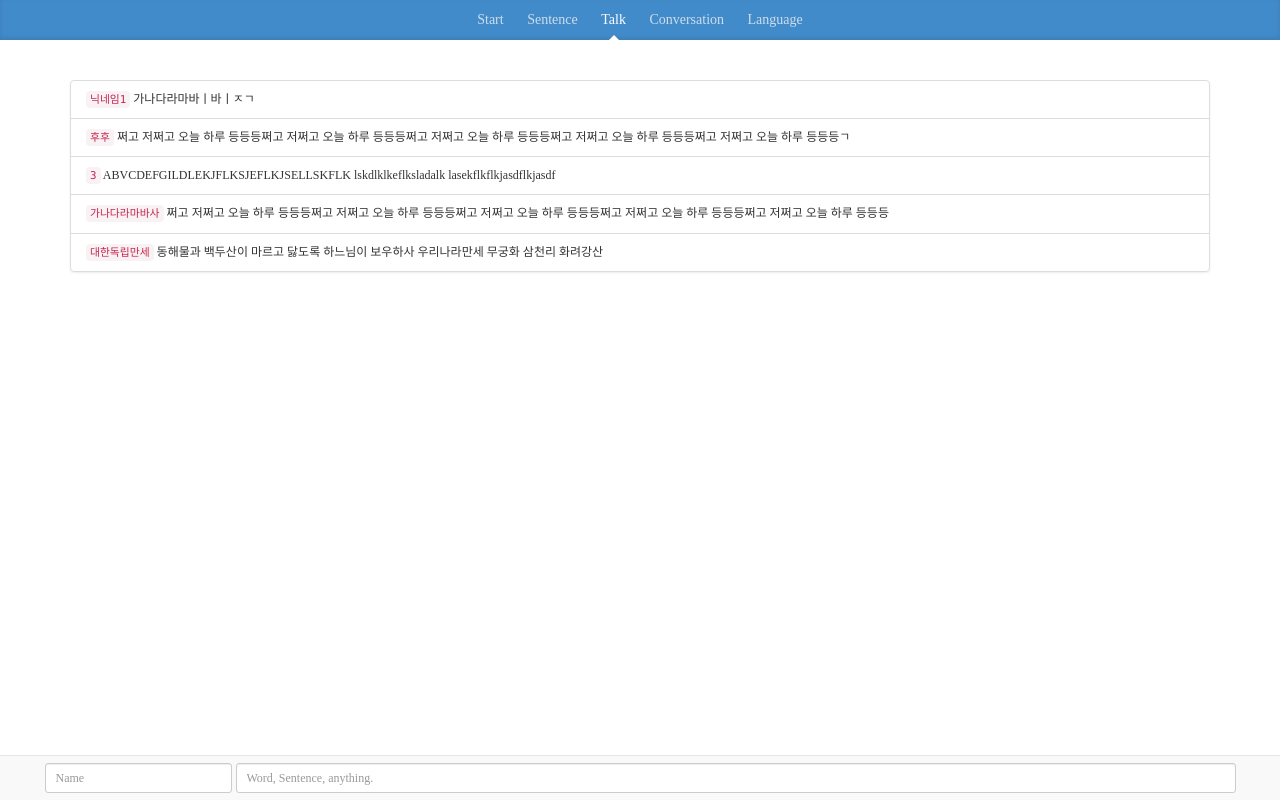
After one commit to skylogin/CloudBridge, a web app: file talk.html in a window 1280 px wide. The commit adds this page. Run offline with its HTML, style and script files only (its server is not run), Linux system fonts and the light colour scheme; some web fonts are replaced.

Commit message:
modify some css. and add a talk page

```diff
--- a/resource/css/sentence.css
+++ b/resource/css/sentence.css
@@ -21,9 +21,13 @@
 	width:100%;
 	float:left;
 }
-.list-group ol{
+.list-group ul{
 	text-align: left;
 	font-size:12px;
+}
+
+.list-group-item-heading{
+	cursor: pointer;
 }
 
 .leftContent{
--- /dev/null
+++ b/resource/css/talk.css
@@ -0,0 +1,4 @@
+.list-group{
+	text-align: left;
+	font-size:12px;
+}
--- a/resource/js/constants.js
+++ b/resource/js/constants.js
@@ -1,8 +1,8 @@
 var CONSTANT = function(){
 	var message = {
 		url1		: "./index.html?langFlag=en",
-		url2		: "././sentence.html?langFlag=en",
-		url3		: "",
+		url2		: "./sentence.html?langFlag=en",
+		url3		: "./talk.html?langFlag=en",
 		url4		: "",
 		title		: "CloudBridge",
 		menu1		: "Start",
@@ -12,11 +12,12 @@ var CONSTANT = function(){
 		lang		: "Language",
 		id 	    	: "Email",
 		pw			: "Password",
+		pwConfirm 	: "Confirm PW",
 		signin	 	: "Sign in",
 		signup		: "Sign up",
 		nick		: "Name",
 		message		: "Word, Sentence, anything.",
-		clickMessage: "If you <code>click</code>, you can enter a comment.",
+		clickMessage: "If you <code>click</code> a article, you can enter a comment.",
 		label1		: "RE:",
 		label2		: "",
 		label3		: "",
@@ -30,7 +31,7 @@ var CONSTANT = function(){
 	var message_ko = {
 		url1		: "./index.html?langFlag=ko",
 		url2		: "./sentence.html?langFlag=ko",
-		url3		: "",
+		url3		: "./talk.html?langFlag=ko",
 		url4		: "",
 		title		: "구름다리",
 		menu1		: "시작",
@@ -40,11 +41,12 @@ var CONSTANT = function(){
 		lang		: "나랏말",
 		id 	    	: "이메일주소",
 		pw			: "비밀번호",
+		pwConfirm 	: "비밀번호 확인",
 		signin	 	: "로그인",
 		signup		: "가입하기",
 		nick		: "이름",
 		message		: "단어, 문장, 어떤 것이라도.",
-		clickMessage: "<code>클릭</code>하면 댓글을 입력할 수 있습니다.",
+		clickMessage: "본문을 <code>클릭</code>하면 댓글을 입력할 수 있습니다.",
 		label1		: "댓글:",
 		label2		: "",
 		label3		: "",
@@ -73,7 +75,7 @@ function getParameterByName(name) {
     name = name.replace(/[\[]/, "\\[").replace(/[\]]/, "\\]");
     var regex = new RegExp("[\\?&]" + name + "=([^&#]*)"),
         results = regex.exec(location.search);
-    return results === null ? "" : decodeURIComponent(results[1].replace(/\+/g, " "));
+    return results === null ? "en" : decodeURIComponent(results[1].replace(/\+/g, " "));
 }
 
 function changeLang(){
@@ -105,9 +107,12 @@ function setLang(lang){
 
 	$(".inputEmail").html(CONSTANT.getValue("id", lang));
 	$(".inputPassword").html(CONSTANT.getValue("pw", lang));
+	$(".inputPasswordConfirm").html(CONSTANT.getValue("pwConfirm", lang));
 
 	$("#inputEmail").attr("placeholder", CONSTANT.getValue("id", lang));
 	$("#inputPassword").attr("placeholder", CONSTANT.getValue("pw", lang));
+	$("#inputPasswordConfirm").attr("placeholder", CONSTANT.getValue("pw", lang));
+
 
 	$("#loginBtn").val(CONSTANT.getValue("signin", lang));
 	$("#joinBtn").val(CONSTANT.getValue("signup", lang));
--- /dev/null
+++ b/talk.html
@@ -0,0 +1,108 @@
+<!DOCTYPE HTML>
+<html>
+<head>
+	<meta charset="utf-8">
+	<title></title>
+	<link href="resource/css/reset.css" rel="stylesheet" media="screen">
+	<link href="resource/css/bootstrap-theme.min.css" rel="stylesheet" media="screen">
+	<link href="resource/css/bootstrap.min.css" rel="stylesheet" media="screen">
+	<link href="resource/css/docs.min.css" rel="stylesheet" media="screen">
+	<link href="resource/css/header.css" rel="stylesheet" media="screen">
+	<link href="resource/css/talk.css" rel="stylesheet" media="screen">
+</head>
+<body>
+<div id="wrap">
+
+	<!-- 상단 메뉴 -->
+	<div class="blog-masthead">
+		<div class="container">
+			<nav class="blog-nav">
+				<a id="menu1" class="blog-nav-item" href=""></a>
+				<a id="menu2" class="blog-nav-item" href=""></a>
+				<a id="menu3" class="blog-nav-item active" href=""></a>
+				<a id="menu4" class="blog-nav-item" href=""></a>
+				<a id="lang" class="blog-nav-item" href="#" onclick="changeLang();"></a>
+			</nav>
+		</div>
+	</div>
+
+	<!-- 메인 -->
+	<div class="blog-header">
+		<div class="container">
+			<ul class="list-group">
+				<li class="list-group-item">
+					<span class="userName">
+						<code>닉네임1</code>
+					</span>
+					<span class="userChatContent">
+						가나다라마바ㅣ바ㅣㅈㄱ
+					</span>
+				</li>
+				<li class="list-group-item">
+					<span class="userName">
+						<code>후후</code>
+					</span>
+					<span class="userChatContent">
+						쩌고 저쩌고 오늘 하루 등등등쩌고 저쩌고 오늘 하루 등등등쩌고 저쩌고 오늘 하루 등등등쩌고 저쩌고 오늘 하루 등등등쩌고 저쩌고 오늘 하루 등등등ㄱ
+					</span>
+				</li>
+				<li class="list-group-item">
+					<span class="userName">
+						<code>3</code>
+					</span>
+					<span class="userChatContent">
+						ABVCDEFGILDLEKJFLKSJEFLKJSELLSKFLK lskdlklkeflksladalk lasekflkflkjasdflkjasdf
+					</span>
+				</li>
+				<li class="list-group-item">
+					<span class="userName">
+						<code>가나다라마바사</code>
+					</span>
+					<span class="userChatContent">
+						쩌고 저쩌고 오늘 하루 등등등쩌고 저쩌고 오늘 하루 등등등쩌고 저쩌고 오늘 하루 등등등쩌고 저쩌고 오늘 하루 등등등쩌고 저쩌고 오늘 하루 등등등
+					</span>
+				</li>
+				<li class="list-group-item">
+					<span class="userName">
+						<code>대한독립만세</code>
+					</span>
+					<span class="userChatContent">
+						동해물과 백두산이 마르고 닳도록 하느님이 보우하사 우리나라만세 무궁화 삼천리 화려강산
+					</span>
+				</li>
+
+			</ul>
+		</div>
+	</div>
+
+
+
+	<!-- 하단 -->
+	<div class="blog-footer">
+
+		<div class="container">
+			<div class="cloudName">
+				<input type="text" id="userName" class="form-control input-sm" placeholder=""/>
+			</div>
+			<div class="cloudContent">
+				<input type="text" id="userContent" class="form-control input-sm" placeholder=""/>
+			</div>
+			</ul>
+		</div>
+	</div>
+
+
+
+</div>
+<script src="resource/js/jquery.min.js"></script>
+<script src="resource/js/bootstrap.min.js"></script>
+<script src="resource/js/constants.js"></script>
+<script type="text/javascript">
+	var langFlag = getParameterByName("langFlag");
+
+	$(document).ready(function(){
+		setLang(langFlag);
+	});
+</script>
+</body>
+</html>
```
Also changed, not shown: index.html (+29 -3 lines), sentence.html (+19 -8 lines).
